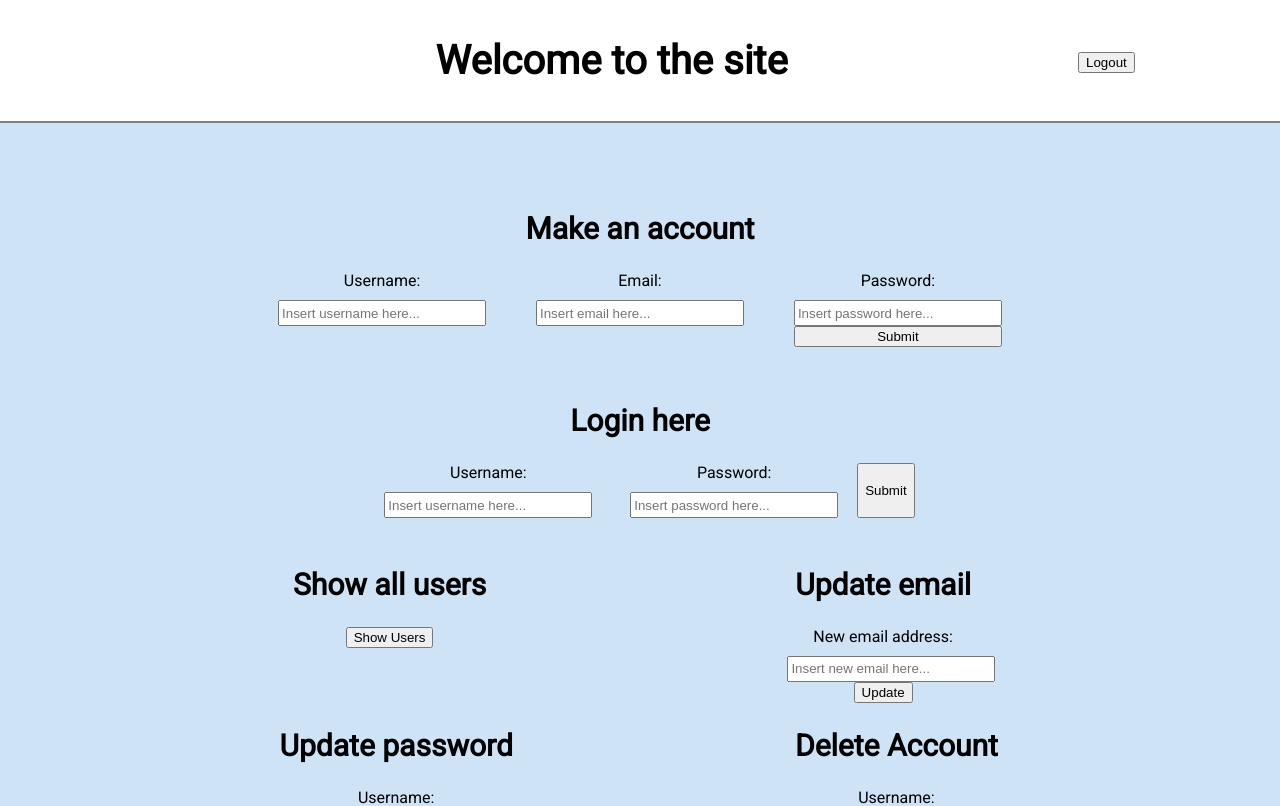
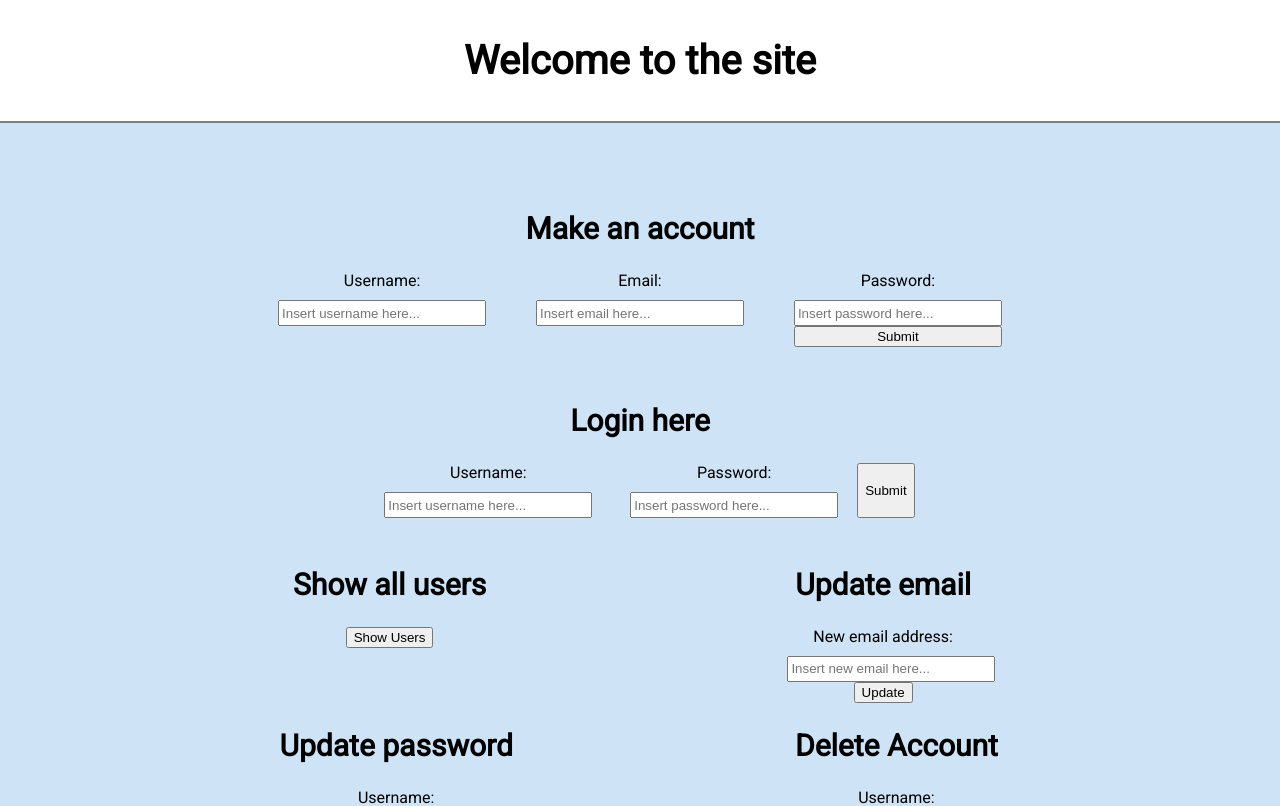
Before and after one commit to gtinsley99/bcrypt, a React (Create React App) app in the folder client/: page / in a window 1280 px wide. Shown: the top 806 px of the page. Built offline with nearby package versions, Linux system fonts and the light colour scheme.

Commit message:
hide logout button when logged out client working

```diff
--- a/client/src/components/title/Title.js
+++ b/client/src/components/title/Title.js
@@ -6,7 +6,7 @@ const Title = ({ user, setUser }) => {
       <div></div>
       {!user ? <h1>Welcome to the site</h1> : <h1>Welcome {user}</h1>}
       <div id="logoutCard">
-        <Logout setUser={setUser}/>
+        {user !== "" && <Logout setUser={setUser}/>}
       </div>
     </div>
   );
```
